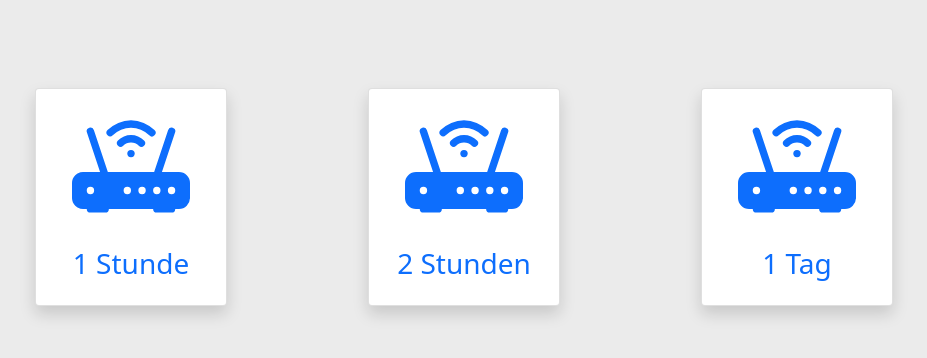
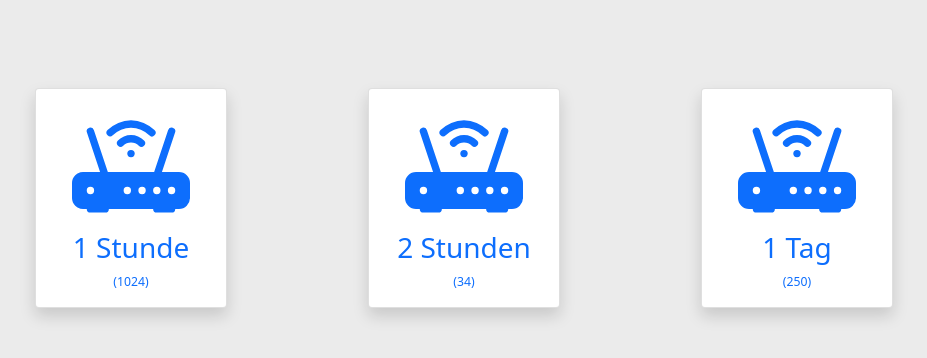
Before and after one commit to pyphil/WLANCodesWebApp, a Django app: page / in a window 1280 px wide. Shown: the part 56-414 px from the top of the page, without its empty margins (176-1103 px from the left). Run offline with Django 4.2, Linux system fonts and the light colour scheme.

Commit message:
remaining codes display

```diff
--- a/WLANCodesWebApp/templates/codes.html
+++ b/WLANCodesWebApp/templates/codes.html
@@ -16,8 +16,9 @@
                     <path d="M2.974 2.342a.5.5 0 1 0-.948.316L3.806 8H1.5A1.5 1.5 0 0 0 0 9.5v2A1.5 1.5 0 0 0 1.5 13H2a.5.5 0 0 0 .5.5h2A.5.5 0 0 0 5 13h6a.5.5 0 0 0 .5.5h2a.5.5 0 0 0 .5-.5h.5a1.5 1.5 0 0 0 1.5-1.5v-2A1.5 1.5 0 0 0 14.5 8h-2.306l1.78-5.342a.5.5 0 1 0-.948-.316L11.14 8H4.86L2.974 2.342ZM2.5 11a.5.5 0 1 1 0-1 .5.5 0 0 1 0 1Zm4.5-.5a.5.5 0 1 1 1 0 .5.5 0 0 1-1 0Zm2.5.5a.5.5 0 1 1 0-1 .5.5 0 0 1 0 1Zm1.5-.5a.5.5 0 1 1 1 0 .5.5 0 0 1-1 0Zm2 0a.5.5 0 1 1 1 0 .5.5 0 0 1-1 0Z"/>
                     <path d="M8.5 5.5a.5.5 0 1 1-1 0 .5.5 0 0 1 1 0Z"/>
                 </svg>
-                <div class="card-body">
+                <div class="card-body pt-0">
                     <h3 class="card-title text-center">1 Stunde</h3>
+                    <p class="card-text text-center"><small><small>(1024)</small></small></p>
                 </div>
         {% if active == "1" %}
             </div>
@@ -37,8 +38,9 @@
                 <path d="M2.974 2.342a.5.5 0 1 0-.948.316L3.806 8H1.5A1.5 1.5 0 0 0 0 9.5v2A1.5 1.5 0 0 0 1.5 13H2a.5.5 0 0 0 .5.5h2A.5.5 0 0 0 5 13h6a.5.5 0 0 0 .5.5h2a.5.5 0 0 0 .5-.5h.5a1.5 1.5 0 0 0 1.5-1.5v-2A1.5 1.5 0 0 0 14.5 8h-2.306l1.78-5.342a.5.5 0 1 0-.948-.316L11.14 8H4.86L2.974 2.342ZM2.5 11a.5.5 0 1 1 0-1 .5.5 0 0 1 0 1Zm4.5-.5a.5.5 0 1 1 1 0 .5.5 0 0 1-1 0Zm2.5.5a.5.5 0 1 1 0-1 .5.5 0 0 1 0 1Zm1.5-.5a.5.5 0 1 1 1 0 .5.5 0 0 1-1 0Zm2 0a.5.5 0 1 1 1 0 .5.5 0 0 1-1 0Z"/>
             <path d="M8.5 5.5a.5.5 0 1 1-1 0 .5.5 0 0 1 1 0Z"/>
             </svg>
-            <div class="card-body">
+            <div class="card-body pt-0">
                 <h3 class="card-title text-center">2 Stunden</h3>
+                <p class="card-text text-center"><small><small>(34)</small></small></p>
             </div>
         {% if active == "2" %}
             </div>
@@ -58,8 +60,9 @@
                 <path d="M2.974 2.342a.5.5 0 1 0-.948.316L3.806 8H1.5A1.5 1.5 0 0 0 0 9.5v2A1.5 1.5 0 0 0 1.5 13H2a.5.5 0 0 0 .5.5h2A.5.5 0 0 0 5 13h6a.5.5 0 0 0 .5.5h2a.5.5 0 0 0 .5-.5h.5a1.5 1.5 0 0 0 1.5-1.5v-2A1.5 1.5 0 0 0 14.5 8h-2.306l1.78-5.342a.5.5 0 1 0-.948-.316L11.14 8H4.86L2.974 2.342ZM2.5 11a.5.5 0 1 1 0-1 .5.5 0 0 1 0 1Zm4.5-.5a.5.5 0 1 1 1 0 .5.5 0 0 1-1 0Zm2.5.5a.5.5 0 1 1 0-1 .5.5 0 0 1 0 1Zm1.5-.5a.5.5 0 1 1 1 0 .5.5 0 0 1-1 0Zm2 0a.5.5 0 1 1 1 0 .5.5 0 0 1-1 0Z"/>
             <path d="M8.5 5.5a.5.5 0 1 1-1 0 .5.5 0 0 1 1 0Z"/>
             </svg>
-            <div class="card-body">
+            <div class="card-body pt-0">
                 <h3 class="card-title text-center">1 Tag</h3>
+                <p class="card-text text-center"><small><small>(250)</small></small></p>
             </div>
         {% if active == "3" %}
             </div>
```
